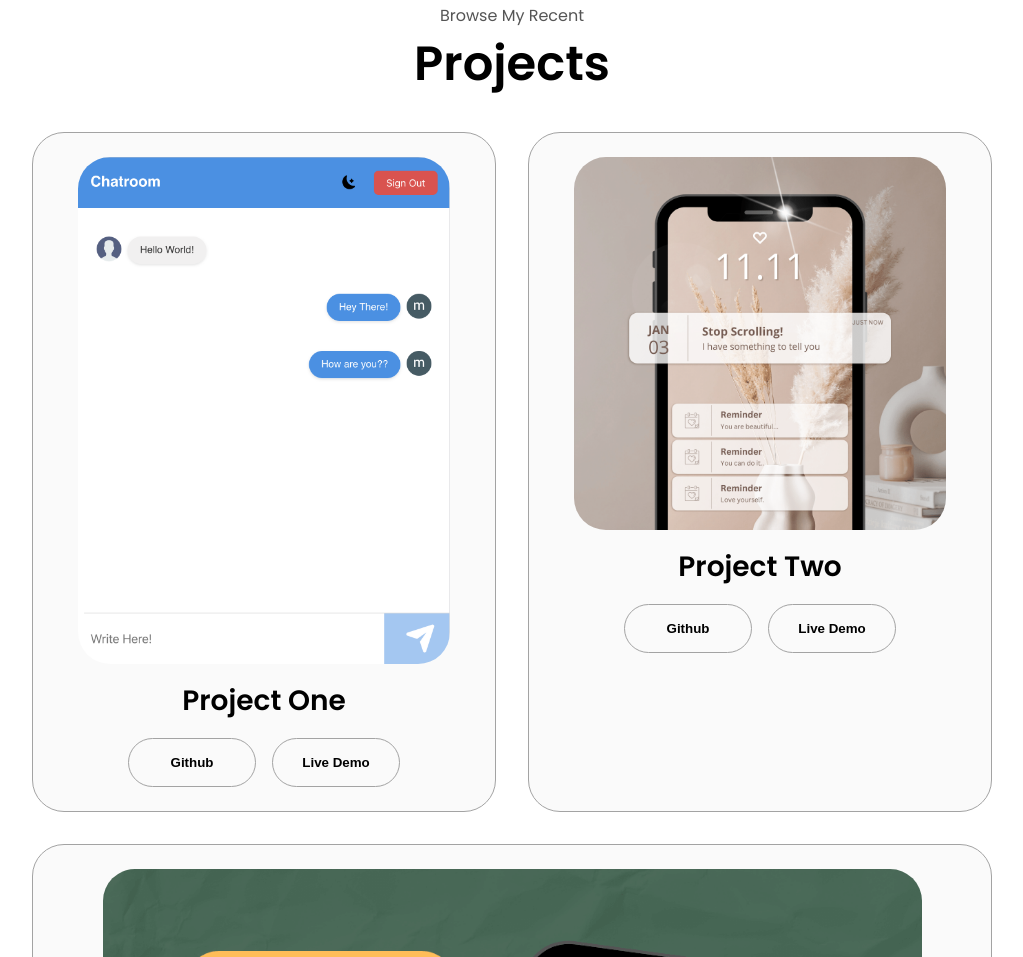
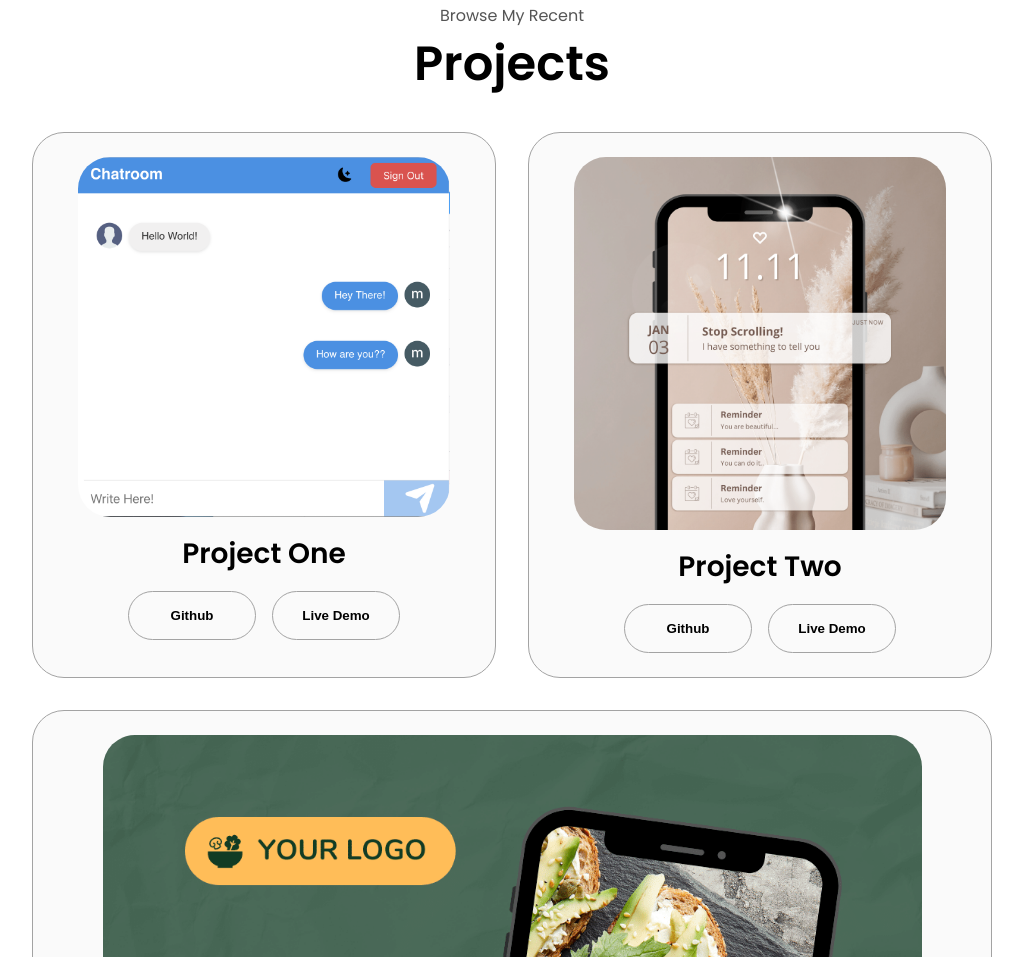
Before and after one commit to Maulik0417/Portfolio, a plain HTML site: page public/index.html in a window 1280 px wide. Shown: the part 2461-3418 px from the top of the page, without its empty margins (128-1151 px from the left). Drawn offline with Linux system fonts and the light colour scheme.

Commit message:
chatroom2

```diff
--- a/public/index.html
+++ b/public/index.html
@@ -264,7 +264,7 @@
             <div class="details-container color-container">
                 <div class="article-container">
                     <img
-                            src="./assets/chatroom.png"
+                            src="./assets/chatroom2.png"
                             alt="ChatRoom"
                             class="project-img"
                     />
```
Also changed, not shown: public/assets/chatroom2.png (added).
